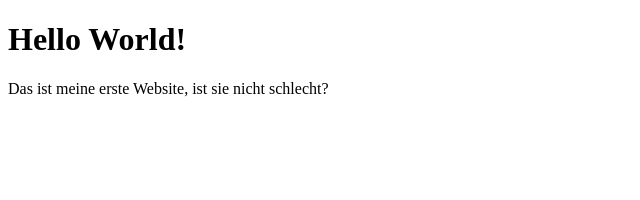
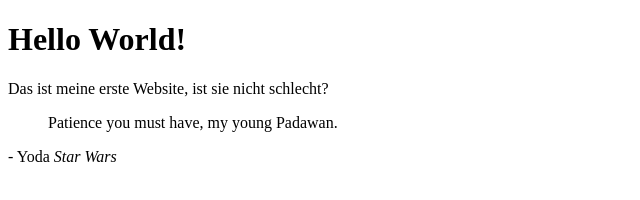
Before and after one commit to Cybermats2004/LearnHTML, a plain HTML site: page index.html in a window 1280 px wide. Shown: the whole page, without its empty margins (0-640 px from the left). Drawn offline with Linux system fonts and the light colour scheme.

Commit message:
new blockquote

```diff
--- a/index.html
+++ b/index.html
@@ -8,5 +8,9 @@
 <body>
     <h1>Hello World!</h1>
     <p>Das ist meine erste Website, ist sie nicht schlecht?</p>
+    <blockquote>
+        <p>Patience you must have, my young Padawan.</p>
+    </blockquote>
+    <p>- Yoda <cite>Star Wars</cite></p>
 </body>
 </html>
```
